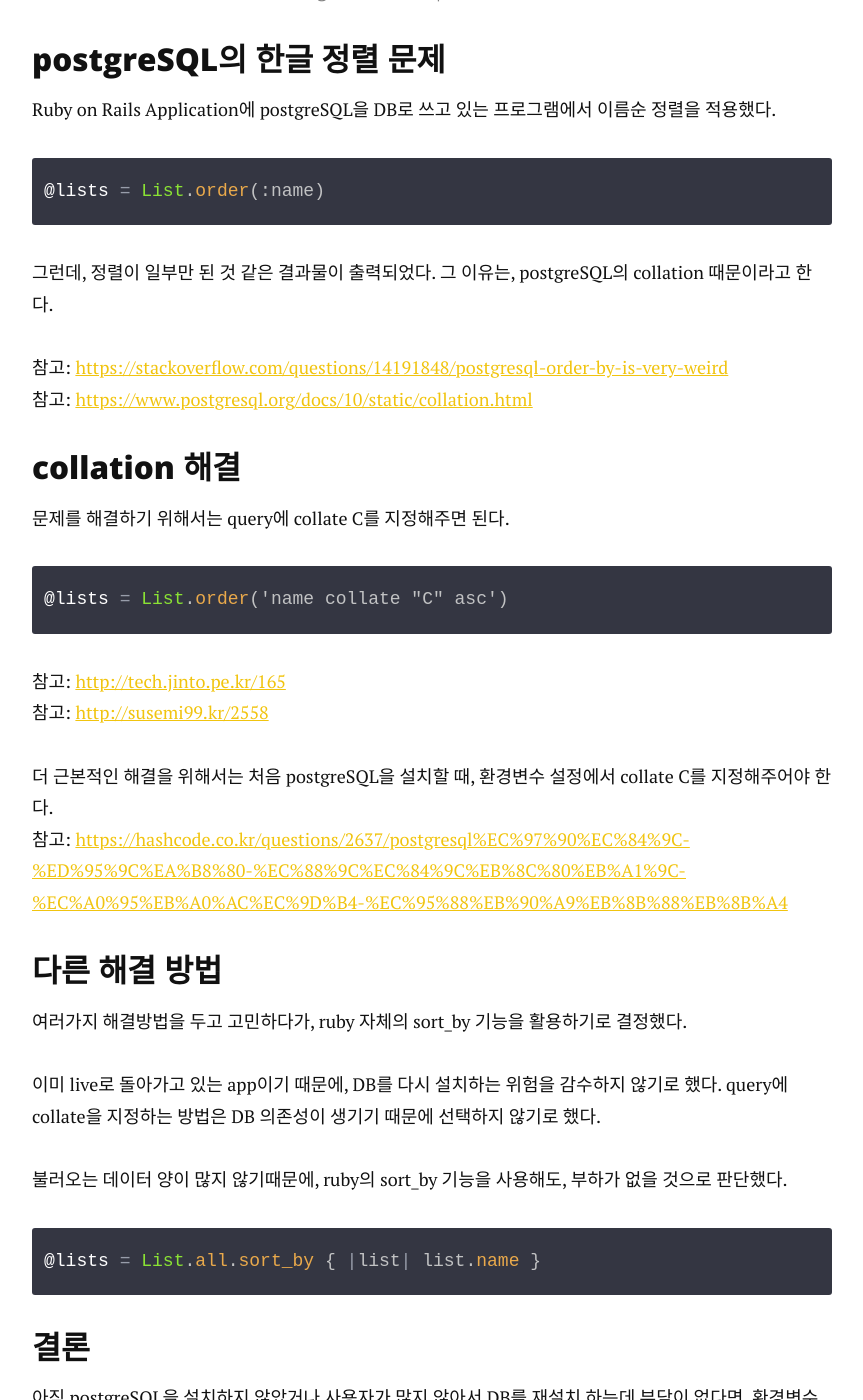
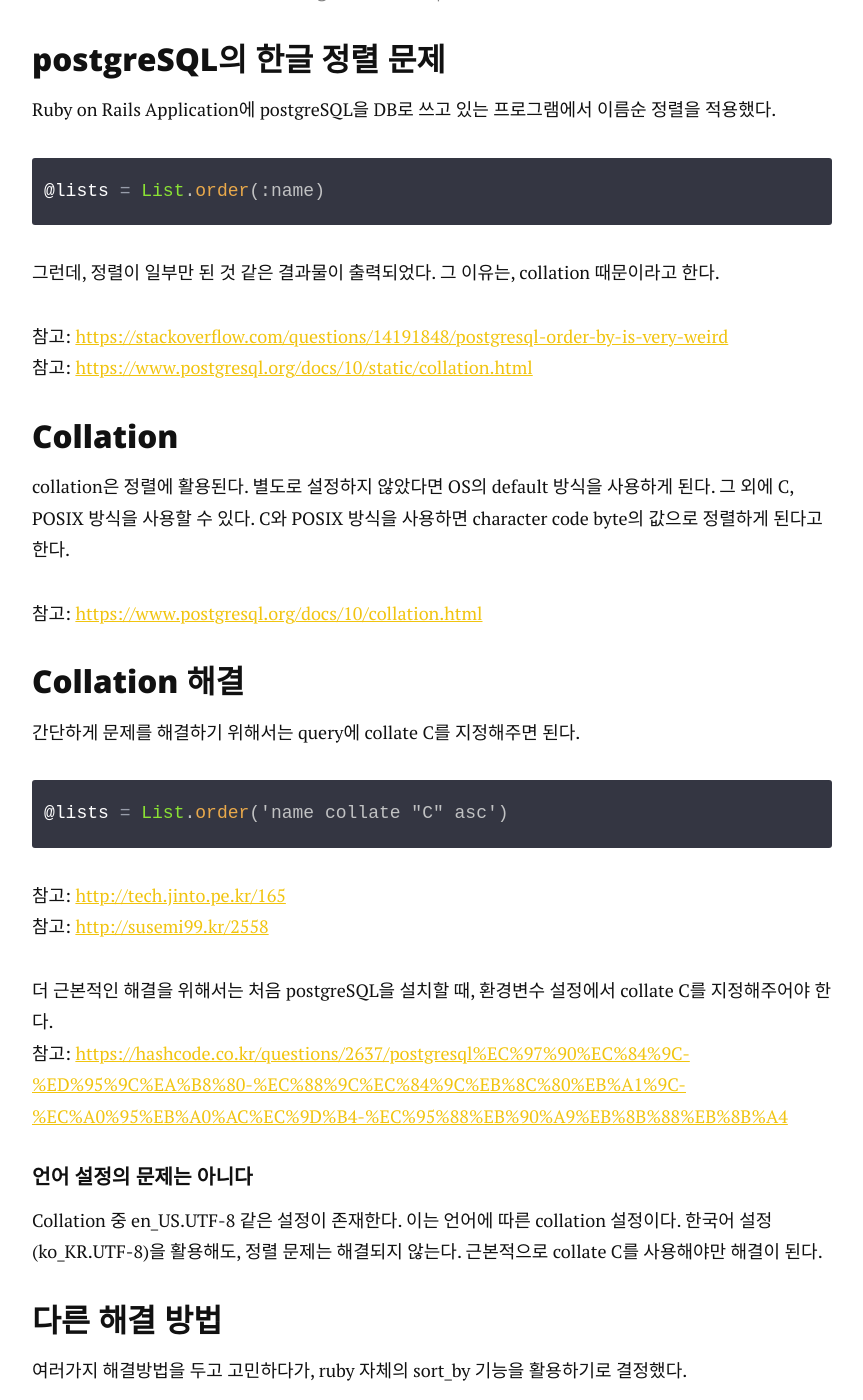
Before and after one commit to jeesub/jeesub.github.io, a Jekyll site: the page built from _posts/2018-08-01-postgreSQL-한글-정렬-문제-해결하기.markdown, in a window 1280 px wide and 1400 px high, scrolled down 456 px. Shown: the whole window, without its empty margins (208-1071 px from the left). Built offline with Jekyll 4.4.1, drawn with Linux system fonts in a browser that asks for light colours; nearby versions of some CDN libraries.

Commit message:
update post

```diff
--- a/_posts/2018-08-01-postgreSQL-한글-정렬-문제-해결하기.markdown
+++ b/_posts/2018-08-01-postgreSQL-한글-정렬-문제-해결하기.markdown
@@ -12,21 +12,37 @@
 {% endhighlight %}
 
 그런데, 정렬이 일부만 된 것 같은 결과물이 출력되었다.
-그 이유는, postgreSQL의 collation 때문이라고 한다.
+그 이유는, collation 때문이라고 한다.
 
 참고: <https://stackoverflow.com/questions/14191848/postgresql-order-by-is-very-weird><br />
 참고: <https://www.postgresql.org/docs/10/static/collation.html>
 
-### collation 해결
-문제를 해결하기 위해서는 query에 collate C를 지정해주면 된다.<br />
+### Collation
+collation은 정렬에 활용된다.
+별도로 설정하지 않았다면 OS의 default 방식을 사용하게 된다.
+그 외에 C, POSIX 방식을 사용할 수 있다.
+C와 POSIX 방식을 사용하면 character code byte의 값으로 정렬하게 된다고 한다.
+
+참고: <https://www.postgresql.org/docs/10/collation.html>
+
+### Collation 해결
+간단하게 문제를 해결하기 위해서는 query에 collate C를 지정해주면 된다.<br />
+
 {% highlight ruby %}
 @lists = List.order('name collate "C" asc')
 {% endhighlight %}
+
 참고: <http://tech.jinto.pe.kr/165><br />
 참고: <http://susemi99.kr/2558><br />
 
 더 근본적인 해결을 위해서는 처음 postgreSQL을 설치할 때, 환경변수 설정에서 collate C를 지정해주어야 한다.<br />
 참고: <https://hashcode.co.kr/questions/2637/postgresql%EC%97%90%EC%84%9C-%ED%95%9C%EA%B8%80-%EC%88%9C%EC%84%9C%EB%8C%80%EB%A1%9C-%EC%A0%95%EB%A0%AC%EC%9D%B4-%EC%95%88%EB%90%A9%EB%8B%88%EB%8B%A4>
+
+#### 언어 설정의 문제는 아니다
+Collation 중 en_US.UTF-8 같은 설정이 존재한다.
+이는 언어에 따른 collation 설정이다.
+한국어 설정(ko_KR.UTF-8)을 활용해도, 정렬 문제는 해결되지 않는다.
+근본적으로 collate C를 사용해야만 해결이 된다.
 
 ### 다른 해결 방법
 여러가지 해결방법을 두고 고민하다가, ruby 자체의 sort_by 기능을 활용하기로 결정했다.
```
